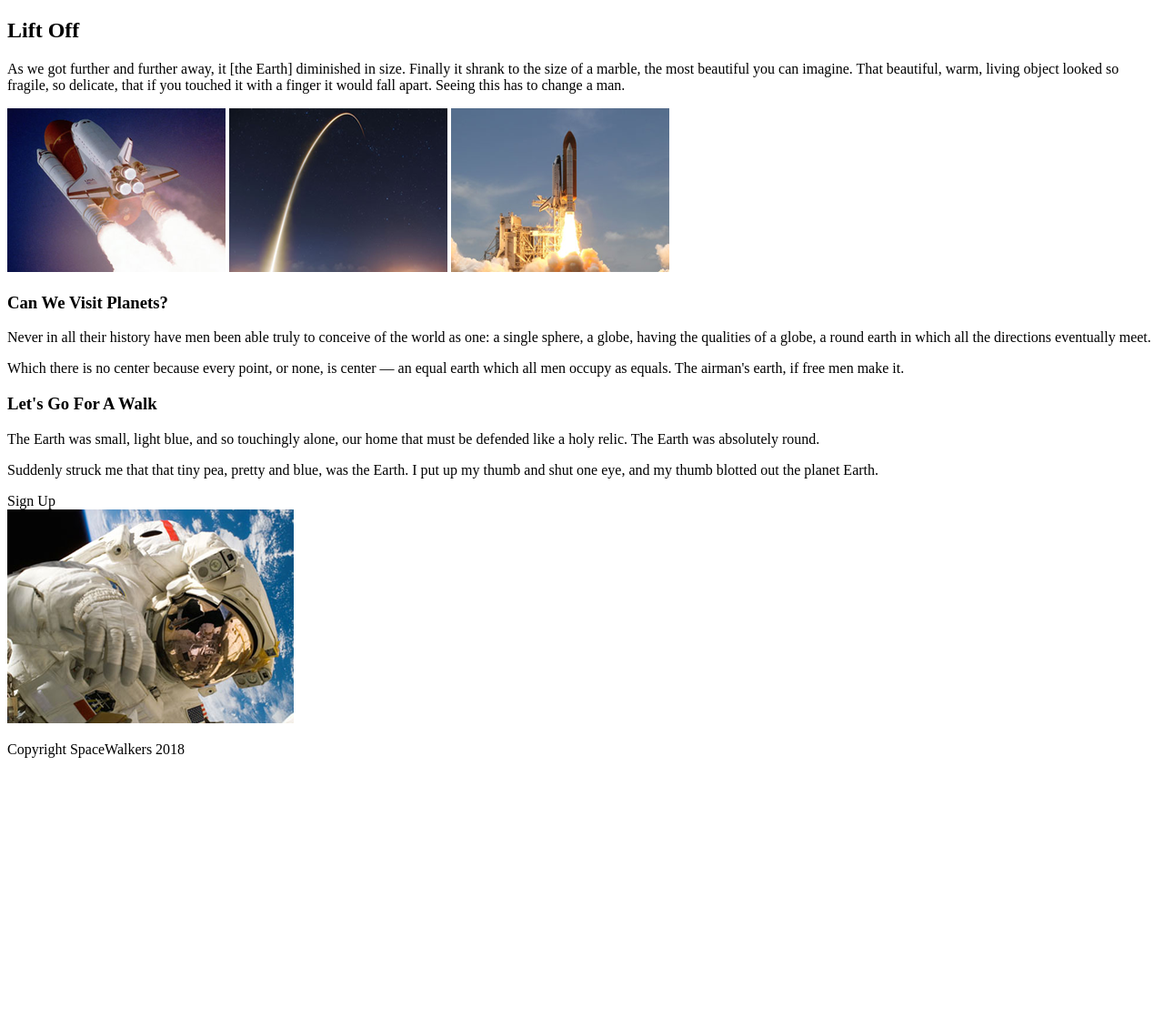
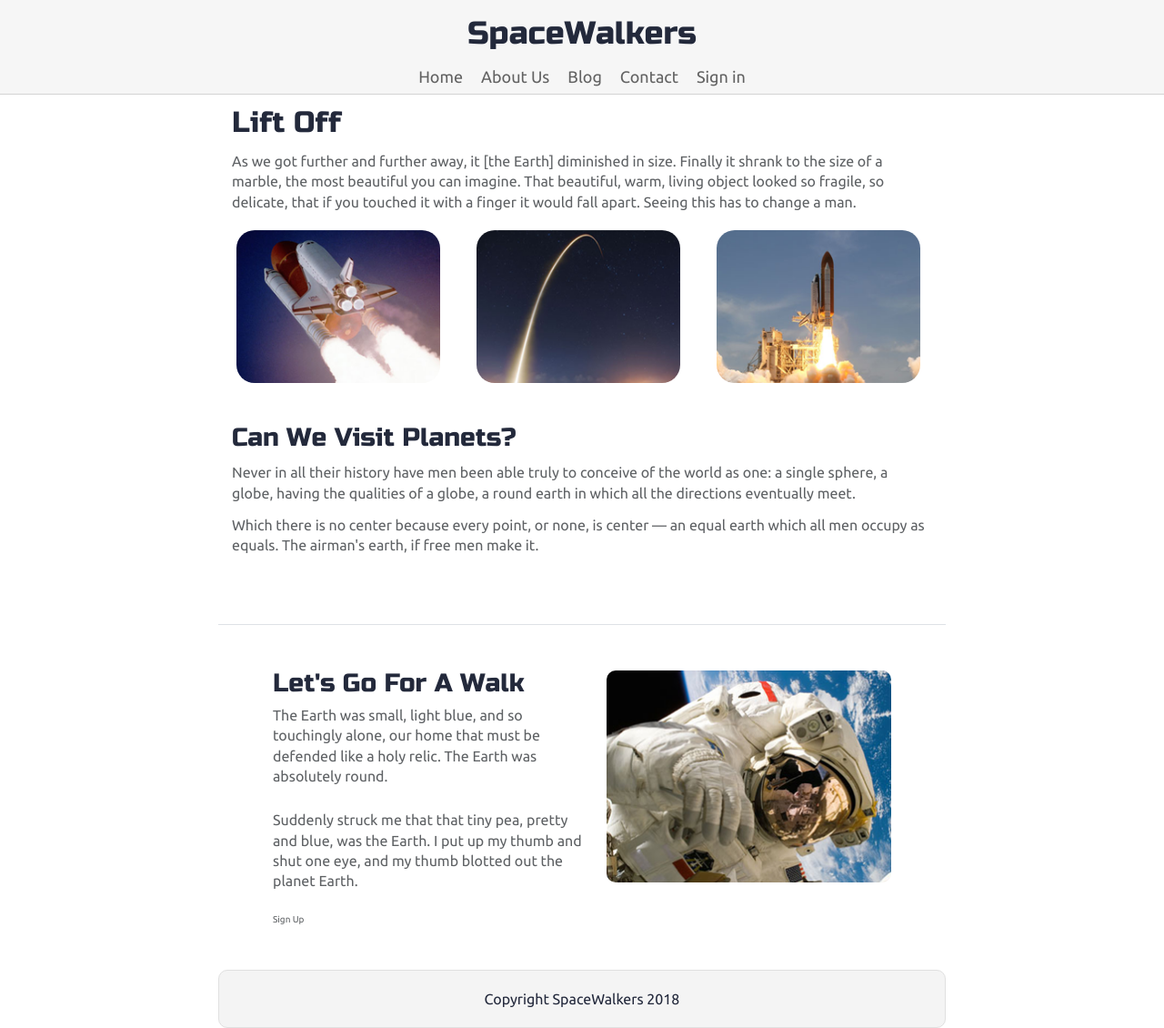
Before and after one commit to bloominstituteoftechnology/Sprint-Challenge--Advanced-CSS, a PHP site: page / in a window 1280 px wide. Shown: the whole page at 91% size. Before the commit the page ends 833 px from the top, so only its background shows below. Run offline with PHP 8.4, Linux system fonts and the light colour scheme; style sheets or scripts are compiled from the project's sources.

Commit message:
Added navbar

```diff
--- /dev/null
+++ b/css/index.css
@@ -0,0 +1,249 @@
+/* http://meyerweb.com/eric/tools/css/reset/
+   v2.0 | 20110126
+   License: none (public domain)
+*/
+html,
+body,
+div,
+span,
+applet,
+object,
+iframe,
+h1,
+h2,
+h3,
+h4,
+h5,
+h6,
+p,
+blockquote,
+pre,
+a,
+abbr,
+acronym,
+address,
+big,
+cite,
+code,
+del,
+dfn,
+em,
+img,
+ins,
+kbd,
+q,
+s,
+samp,
+small,
+strike,
+strong,
+sub,
+sup,
+tt,
+var,
+b,
+u,
+i,
+center,
+dl,
+dt,
+dd,
+ol,
+ul,
+li,
+fieldset,
+form,
+label,
+legend,
+table,
+caption,
+tbody,
+tfoot,
+thead,
+tr,
+th,
+td,
+article,
+aside,
+canvas,
+details,
+embed,
+figure,
+figcaption,
+footer,
+header,
+hgroup,
+menu,
+nav,
+output,
+ruby,
+section,
+summary,
+time,
+mark,
+audio,
+video {
+  margin: 0;
+  padding: 0;
+  border: 0;
+  font-size: 100%;
+  font: inherit;
+  vertical-align: baseline;
+}
+/* HTML5 display-role reset for older browsers */
+article,
+aside,
+details,
+figcaption,
+figure,
+footer,
+header,
+hgroup,
+menu,
+nav,
+section {
+  display: block;
+}
+body {
+  line-height: 1;
+}
+ol,
+ul {
+  list-style: none;
+}
+blockquote,
+q {
+  quotes: none;
+}
+blockquote:before,
+blockquote:after,
+q:before,
+q:after {
+  content: '';
+  content: none;
+}
+table {
+  border-collapse: collapse;
+  border-spacing: 0;
+}
+* {
+  box-sizing: border-box;
+}
+html {
+  font-size: 62.5%;
+}
+html,
+body {
+  font-family: 'Ubuntu', sans-serif;
+  color: #5E6164;
+}
+h1,
+h2,
+h3,
+h4,
+h5 {
+  font-family: 'Russo One', sans-serif;
+  color: #23293B;
+}
+h2 {
+  font-size: 3.2rem;
+}
+h3 {
+  font-size: 2.8rem;
+}
+p {
+  font-size: 1.6rem;
+  line-height: 1.4;
+}
+.container {
+  max-width: 800px;
+  width: 100%;
+  margin: 0 auto;
+}
+nav {
+  background-color: #F6F6F6;
+  border-bottom: 1px solid lightgrey;
+}
+nav .nav-logo {
+  display: flex;
+  justify-content: center;
+}
+nav .nav-logo h1 {
+  font-size: 3.5rem;
+  padding: 20px 0 10px;
+}
+nav .nav-links {
+  display: flex;
+  justify-content: center;
+  font-size: 1.8rem;
+}
+nav .nav-links a {
+  color: black;
+  text-decoration: none;
+  margin: 10px;
+  opacity: 0.6;
+}
+nav .nav-links a:hover {
+  opacity: 1;
+}
+footer {
+  color: #22283B;
+  background: #f4f4f4;
+  padding: 20px 0;
+  border: 1px double #e0e0e0;
+  border-radius: 10px;
+  display: flex;
+  justify-content: center;
+  align-items: center;
+}
+.home .intro h2 {
+  padding: 15px;
+}
+.home .intro p {
+  padding: 0 15px;
+}
+.home .space-images {
+  display: flex;
+  flex-wrap: wrap;
+  width: 100%;
+}
+.home .space-images img {
+  width: 28%;
+  margin: 20px 2.5%;
+  border-radius: 20px;
+  height: 100%;
+}
+.home .visit-planets {
+  padding: 15px;
+}
+.home .visit-planets h3 {
+  margin-top: 11px;
+}
+.home .visit-planets p {
+  margin-top: 13px;
+}
+.home .walk {
+  margin-top: 60px;
+  border-top: 1px solid #dee2e6;
+  padding: 50px 60px;
+  display: flex;
+  justify-content: center;
+}
+.home .walk .walk-text {
+  width: 50%;
+}
+.home .walk .walk-text h3 {
+  margin-bottom: 10px;
+}
+.home .walk .walk-text p {
+  margin-bottom: 26px;
+}
+.home .walk .walk-img {
+  width: 46%;
+  margin-left: 4%;
+}
+.home .walk .walk-img img {
+  width: 100%;
+  height: auto;
+  border-radius: 10px;
+}
--- a/index.html
+++ b/index.html
@@ -1,9 +1,10 @@
 <!doctype html>
 
 <html lang="en">
+
 <head>
   <meta charset="utf-8">
-
+  <meta name="viewport" content="width=device-width, initial-scale=1.0">
   <title>SpaceWalkers</title>
 
   <link href="https://fonts.googleapis.com/css?family=Russo+One|Ubuntu" rel="stylesheet">
@@ -17,7 +18,18 @@
 <body>
 
   <!-- navigation code here -->
-
+  <nav>
+    <div class="nav-logo container">
+      <h1>SpaceWalkers</h1>
+    </div>
+    <div class="nav-links container">
+      <a href="#">Home</a>
+      <a href="#">About Us</a>
+      <a href="#">Blog</a>
+      <a href="#">Contact</a>
+      <a href="#">Sign in</a>
+    </div>
+  </nav>
   <div class="container home">
 
     <header class="intro">
@@ -25,7 +37,9 @@
 
       <h2>Lift Off</h2>
 
-      <p>As we got further and further away, it [the Earth] diminished in size. Finally it shrank to the size of a marble, the most beautiful you can imagine. That beautiful, warm, living object looked so fragile, so delicate, that if you touched it with a finger it would fall apart. Seeing this has to change a man.</p>
+      <p>As we got further and further away, it [the Earth] diminished in size. Finally it shrank to the size of a marble, the
+        most beautiful you can imagine. That beautiful, warm, living object looked so fragile, so delicate, that if you touched
+        it with a finger it would fall apart. Seeing this has to change a man.</p>
     </header>
 
     <section class="space-images">
@@ -38,18 +52,22 @@
 
       <h3>Can We Visit Planets?</h3>
 
-      <p>Never in all their history have men been able truly to conceive of the world as one: a single sphere, a globe, having the qualities of a globe, a round earth in which all the directions eventually meet.</p>
+      <p>Never in all their history have men been able truly to conceive of the world as one: a single sphere, a globe, having
+        the qualities of a globe, a round earth in which all the directions eventually meet.</p>
 
-      <p>Which there is no center because every point, or none, is center — an equal earth which all men occupy as equals. The airman's earth, if free men make it.</p>
+      <p>Which there is no center because every point, or none, is center — an equal earth which all men occupy as equals. The
+        airman's earth, if free men make it.</p>
     </section>
 
     <section class="walk">
       <div class="walk-text">
         <h3>Let's Go For A Walk</h3>
 
-        <p>The Earth was small, light blue, and so touchingly alone, our home that must be defended like a holy relic. The Earth was absolutely round.</p>
+        <p>The Earth was small, light blue, and so touchingly alone, our home that must be defended like a holy relic. The Earth
+          was absolutely round.</p>
 
-        <p>Suddenly struck me that that tiny pea, pretty and blue, was the Earth. I put up my thumb and shut one eye, and my thumb blotted out the planet Earth.</p>
+        <p>Suddenly struck me that that tiny pea, pretty and blue, was the Earth. I put up my thumb and shut one eye, and my
+          thumb blotted out the planet Earth.</p>
 
         <div class="btn">
           Sign Up
@@ -68,4 +86,5 @@
 
   </div>
 </body>
+
 </html>
--- a/less/index.less
+++ b/less/index.less
@@ -1 +1,8 @@
 // Import your less files here:
+@import "variables.less";
+@import "mixins.less";
+@import "reset.less";
+@import "global.less";
+@import "navigation.less";
+@import "footer.less";
+@import "home-page.less";
--- a/less/navigation.less
+++ b/less/navigation.less
@@ -1 +1,27 @@
 // Navigation code here
+nav {
+  background-color: @wild-sand;
+  border-bottom: 1px solid lightgrey;
+  .nav-logo {
+    display: flex;
+    justify-content: center;
+    h1 {
+      font-size: 3.5rem;
+      padding: 20px 0 10px;
+    }
+  }
+  .nav-links {
+    display: flex;
+    justify-content: center;
+    font-size: 1.8rem;
+    a {
+      color: black;
+      text-decoration: none;
+      margin: 10px;
+      opacity: 0.6;
+      &:hover {
+        opacity: 1;
+      }
+    }
+  }
+}
```
Lines whose indentation alone changed are shown as unchanged.
